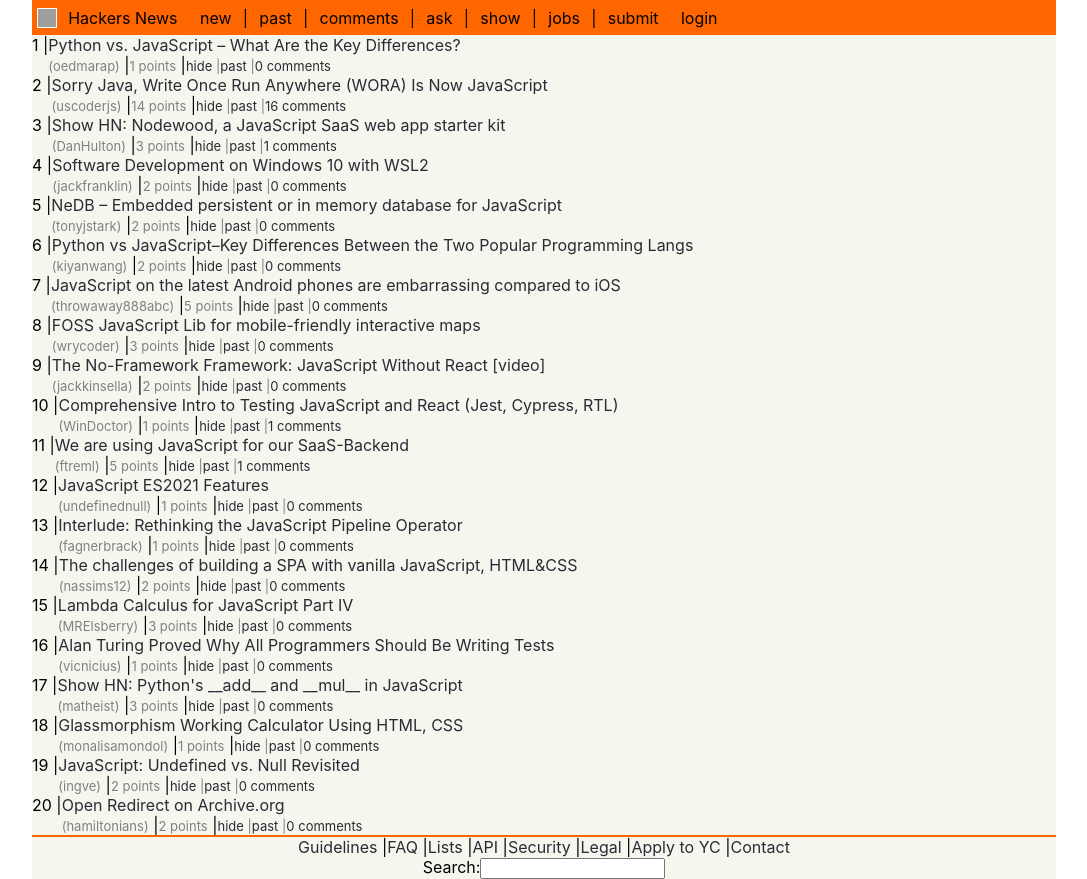
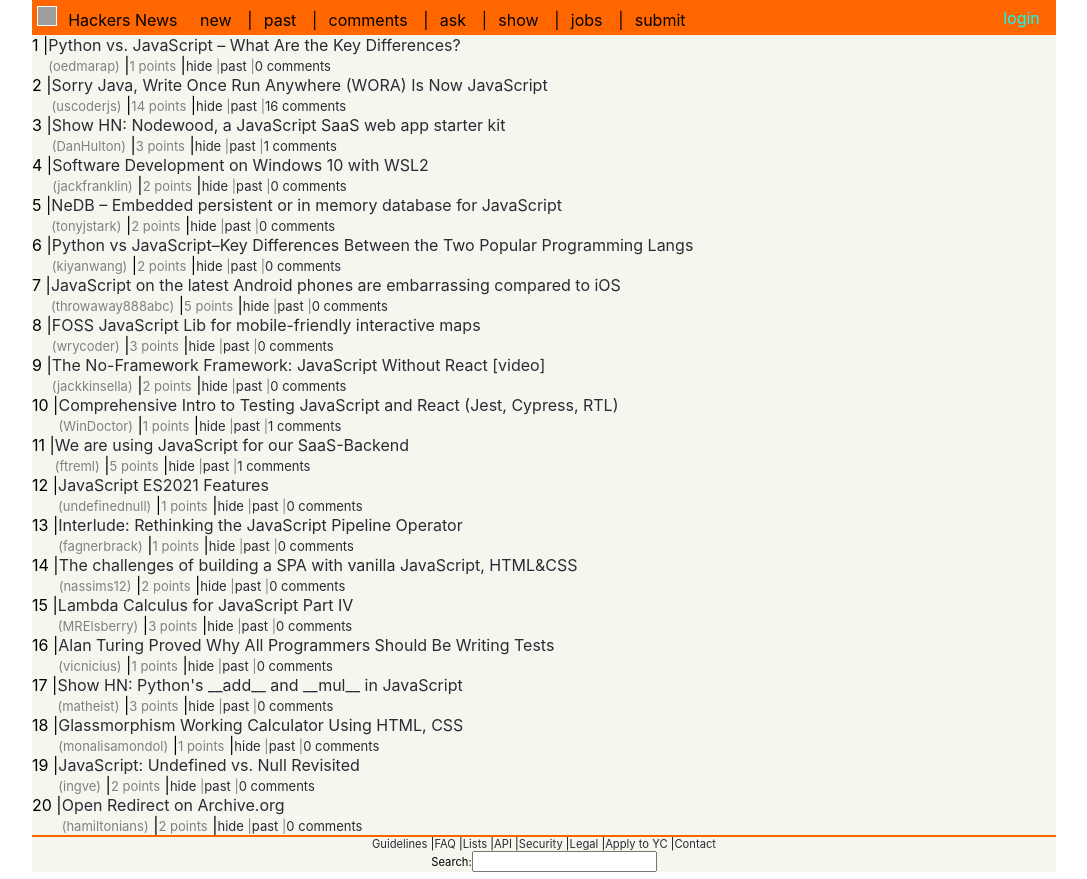
Before and after one commit to syna222/hacker-news, a React (Create React App) app: page / in a window 1280 px wide. Shown: the whole page, without its empty margins (96-1183 px from the left). Built offline with nearby package versions, Linux system fonts and the light colour scheme; grey boxes are pictures that could not be loaded.

Commit message:
mit login

```diff
--- a/src/App.css
+++ b/src/App.css
@@ -66,6 +66,7 @@
 
 .nav-container {
 display: flex;
+justify-content: space-between;
  align-items: center;
  vertical-align: middle;
  padding: 5px;
@@ -81,8 +82,13 @@
   width: 100%;
   align-items: center;
   vertical-align: middle;
+  font-size: 0.7rem;
+  justify-content: center;
+}
 
-  justify-content: center;
+#login {
+  justify-content: end;
+  color: aqua;
 }
 
 #inhalt {
--- a/src/NavBar.js
+++ b/src/NavBar.js
@@ -3,7 +3,8 @@
     return (
         <nav className="nav">
             <div className="nav-container">
-            <img src="https://news.ycombinator.com/y18.gif"  />
+            <div>
+                <img src="https://news.ycombinator.com/y18.gif"  />
 
 
 
@@ -15,7 +16,10 @@
             <a href="">show</a> |
             <a href="">jobs</a> |
             <a href="">submit</a>
-            <a href="">login</a>
+            </div>
+            <div>
+                <a id="login" href="">login</a>
+            </div>
             </div>
         </nav>
     );
```
